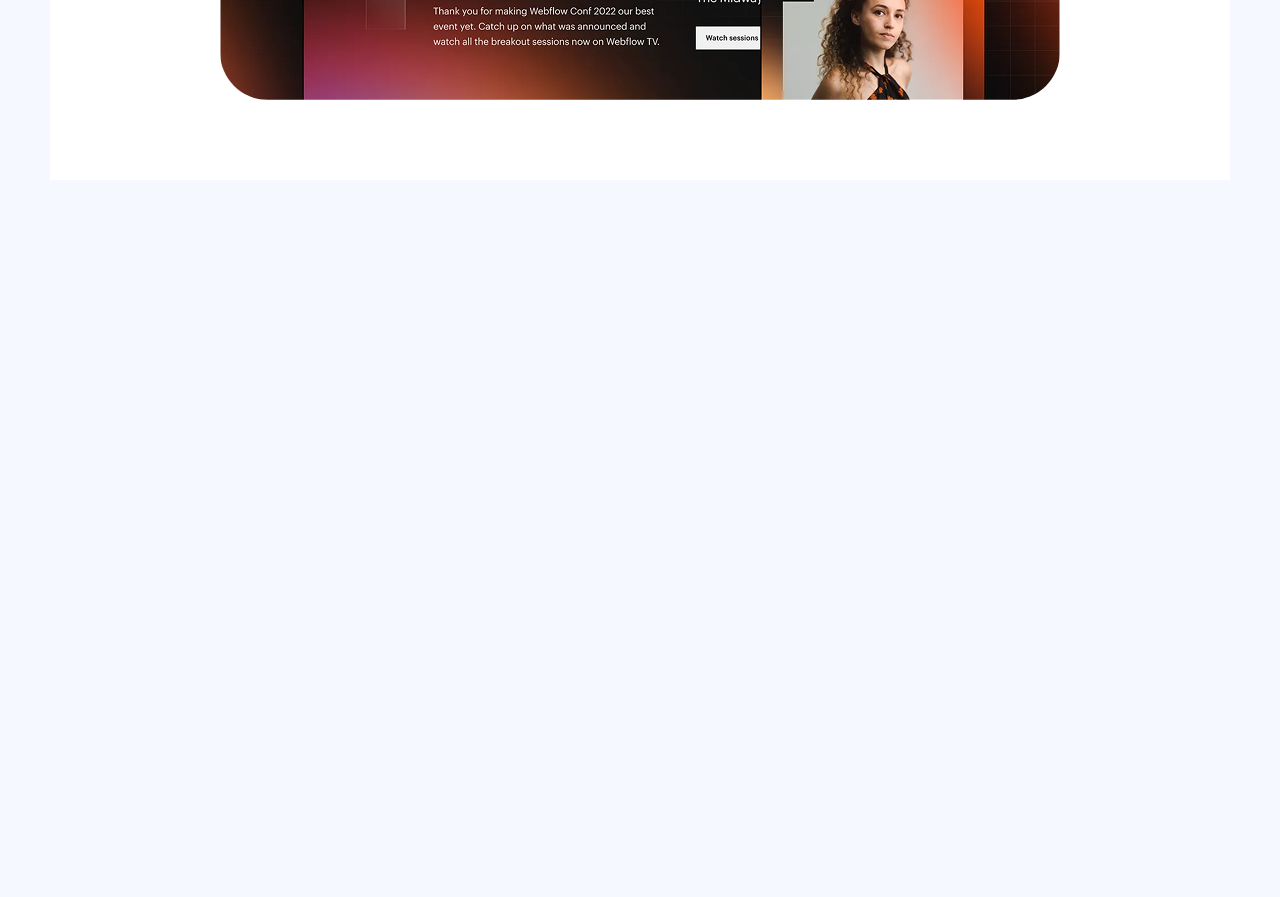
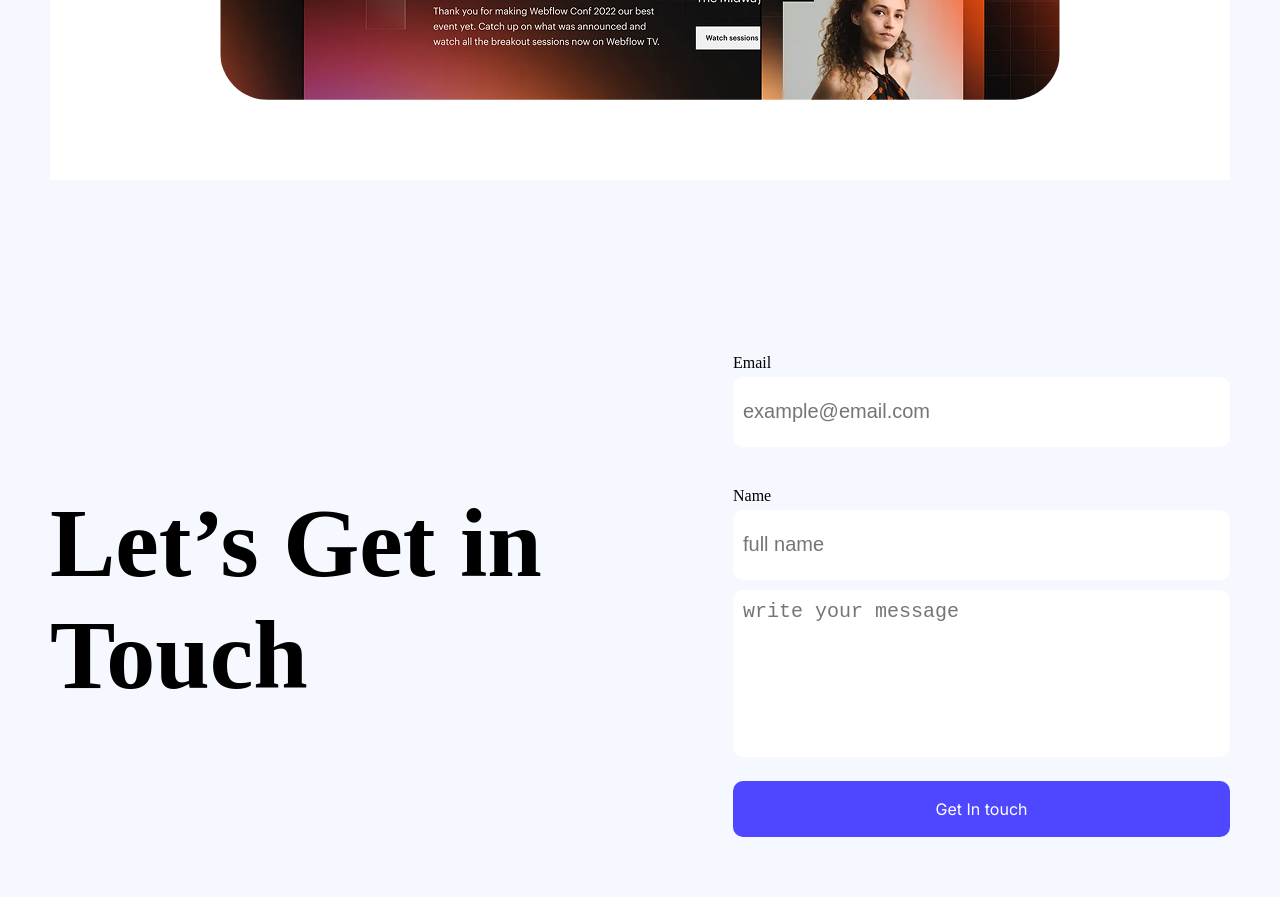
Before and after one commit to siddiquemd786/my-first-landingpage-inhero, a plain HTML site: page index.html in a window 1280 px wide. Shown: the part 2635-3532 px from the top of the page. Before the commit the page ends 2935 px from the top, so only its background shows below. Drawn offline with Linux system fonts and the light colour scheme.

Commit message:
Done newsletter section

```diff
--- a/index.html
+++ b/index.html
@@ -114,10 +114,28 @@
             <img src="Assets/wc-big.png" alt="">
 
         </section>
+        <section class="newsletter">
+            <h1>Let’s Get in Touch</h1>
+            <div class="news">
+                <form>
+                    <label for="Email">Email</label>
+                    <input type="email" id="Email" placeholder="example@email.com" >
+                    <br>
+                    <label for="Name">Name</label>
+                    <input type="text" id="Name" placeholder="full name">
+                    <br>
+                    <textarea name="" id="" placeholder="write your message"></textarea>
+                    <button class="btn5">Get In touch</button>
+                </form>
+
+            </div>
+
+        </section>
 
     </main>
 
     <footer>
+
 
     </footer>
 
--- a/style.css
+++ b/style.css
@@ -249,3 +249,75 @@ body{
     cursor: pointer;
     font-family: "Inter", sans-serif;
 }
+
+
+.newsletter{
+   width: 1180px;
+    height: 597px;
+
+    display: flex;
+    justify-content:space-between;
+    align-items: center;
+
+
+     margin:0 auto;
+}
+.newsletter h1{
+    font-size: 98px;
+    font-weight: bold;
+    width: 532px;
+}
+.news{
+    width: 497px;
+    height: 490px;
+
+
+
+
+}
+.news input{
+    width: 100%;
+    height: 70px;
+    border-radius:10px ;
+     border: none;
+    outline: none;
+    padding: 10px;
+    font-size: 20px;
+    margin-top: 5px;
+
+
+}
+#Email{
+    margin-bottom: 40px;
+}
+
+textarea{
+    width:497px;
+    height: 167px;
+    margin-top: 10px;
+    border-radius: 10px;
+     border: none;
+    outline: none;
+    padding: 10px;
+    resize: none;
+    font-size:20px;
+}
+
+.btn5 {
+    padding:18px 10px;
+    background-color: #4E47FF;
+    margin-top: 20px;
+
+
+    width:100%;
+
+
+    color: white;
+    font-size: 16px;
+    text-align: center;
+    border-radius: 10px;
+    border: none;
+    outline: none;
+    cursor: pointer;
+    font-family: "Inter", sans-serif;
+}
```
